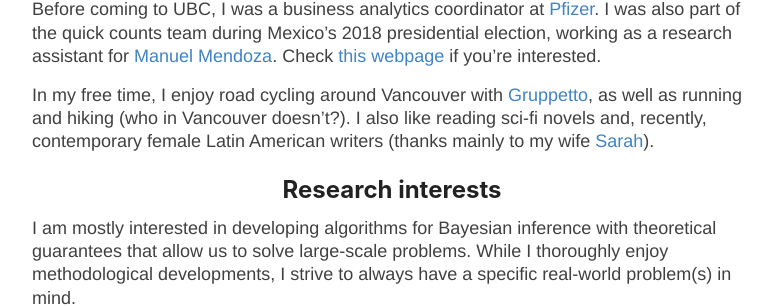
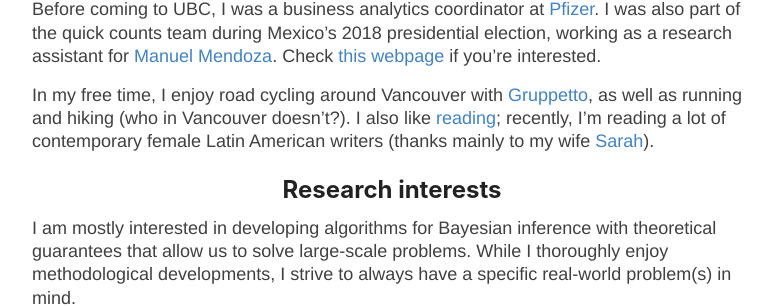
Before and after one commit to giankdiluvi/giankdiluvi.github.io, a Jekyll site: the page built from index.md, in a window 1280 px wide and 900 px high, scrolled down 462 px. Shown: the part 175-481 px from the top of the window, without its empty margins (248-1028 px from the left). Built offline with Jekyll 4.4.1, drawn with Linux system fonts in a browser that asks for light colours; nearby versions of some CDN libraries; our own code applies the rules of GitHub Pages for plain Markdown files.

Commit message:
add books web page

```diff
--- a/index.md
+++ b/index.md
@@ -23,7 +23,9 @@
 In my free time, I enjoy road cycling around Vancouver
 with [Gruppetto](https://www.strava.com/clubs/1144698),
 as well as running and hiking (who in Vancouver doesn't?).
-I also like reading sci-fi novels and, recently,
+I also like
+[reading](https://sparkly-brisket-945.notion.site/Books-53006a955d804feeb48304256f0021fb?pvs=4);
+recently, I'm reading a lot of
 contemporary female Latin American writers
 (thanks mainly to my wife [Sarah](https://sarahrevilla.github.io/)).
 
```
Also changed, not shown: 2 other files.
